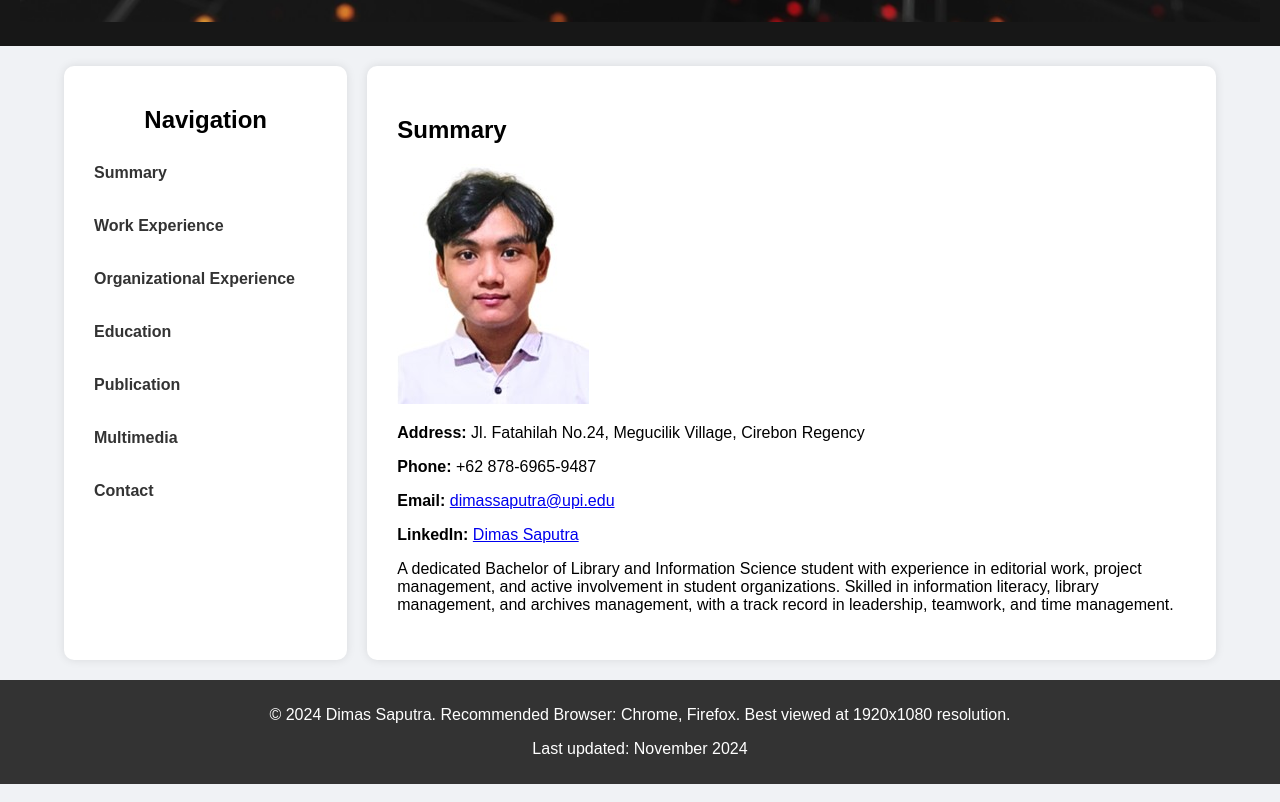
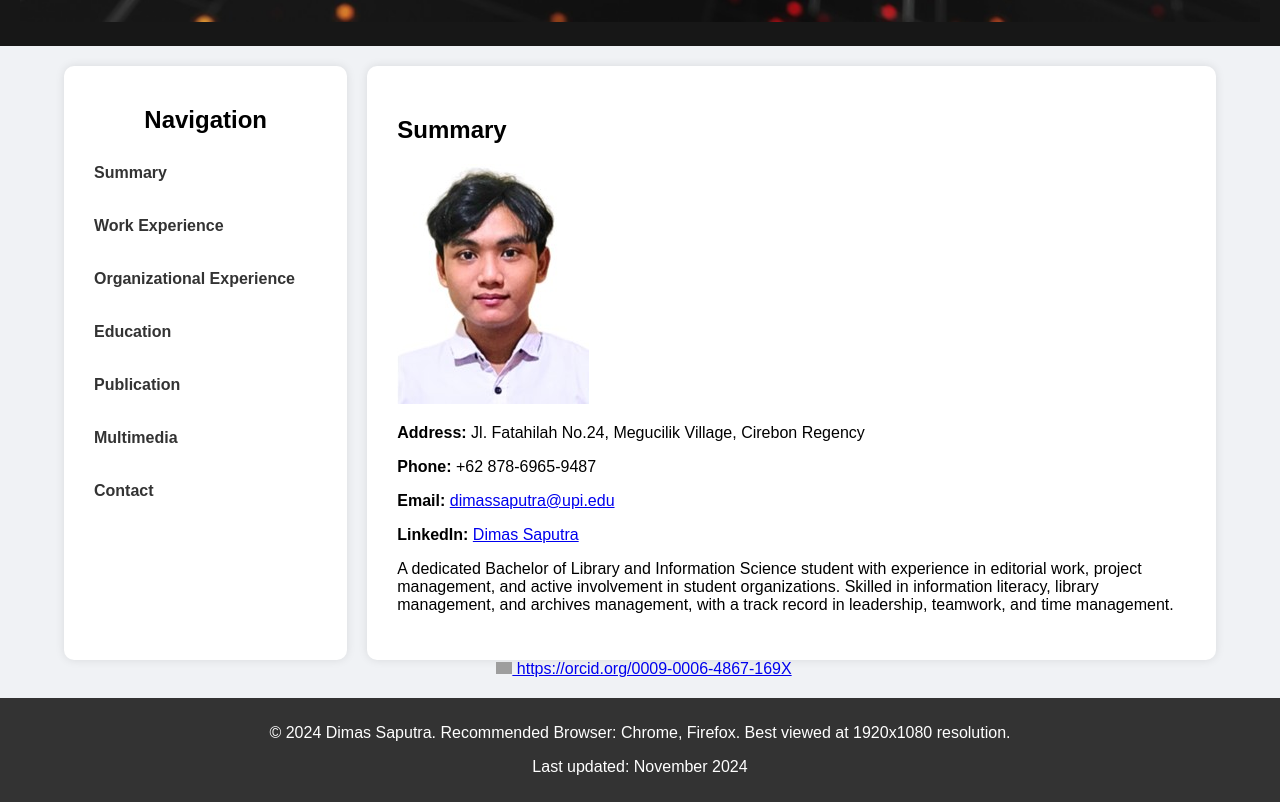
Before and after one commit to dimssaptr/My-Profile-Website, a plain HTML site: page index.html in a window 1280 px wide. Shown: the part 307-1109 px from the top of the page. Drawn offline with Linux system fonts and the light colour scheme; grey boxes are pictures that could not be loaded.

Commit message:
index.html

```diff
--- a/index.html
+++ b/index.html
@@ -239,6 +239,20 @@
     </div>
 </div>
 
+<a
+    id="cy-effective-orcid-url"
+    class="underline"
+     href="https://orcid.org/0009-0006-4867-169X"
+     target="orcid.widget"
+     rel="me noopener noreferrer"
+     style="vertical-align: top">
+     <img
+        src="https://orcid.org/sites/default/files/images/orcid_16x16.png"
+        style="width: 1em; margin-inline-start: 0.5em"
+        alt="ORCID iD icon"/>
+      https://orcid.org/0009-0006-4867-169X
+    </a>
+
 <footer>
     <p>&copy; 2024 Dimas Saputra. Recommended Browser: Chrome, Firefox. Best viewed at 1920x1080 resolution.</p>
     <p>Last updated: November 2024</p>
```
